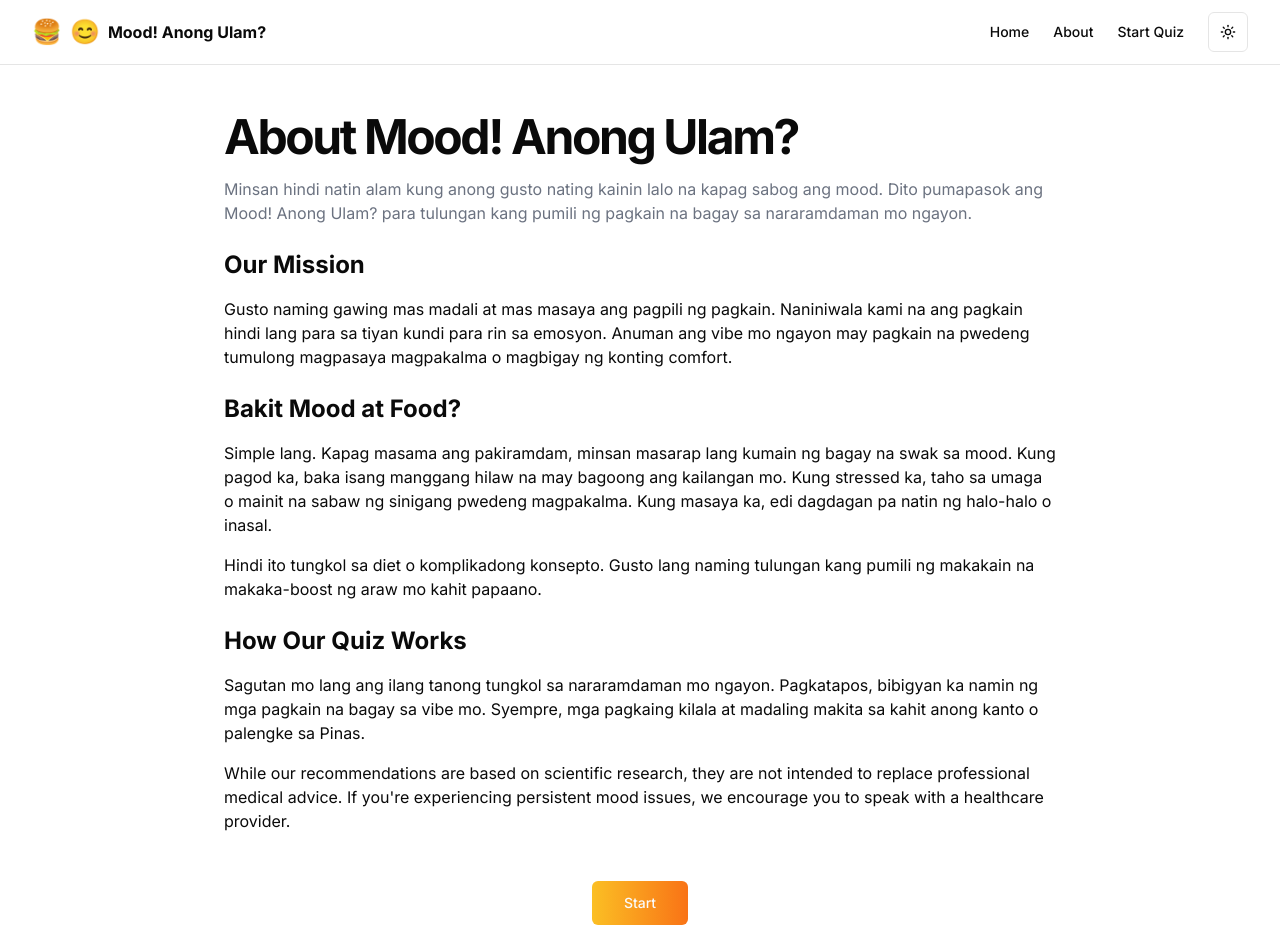
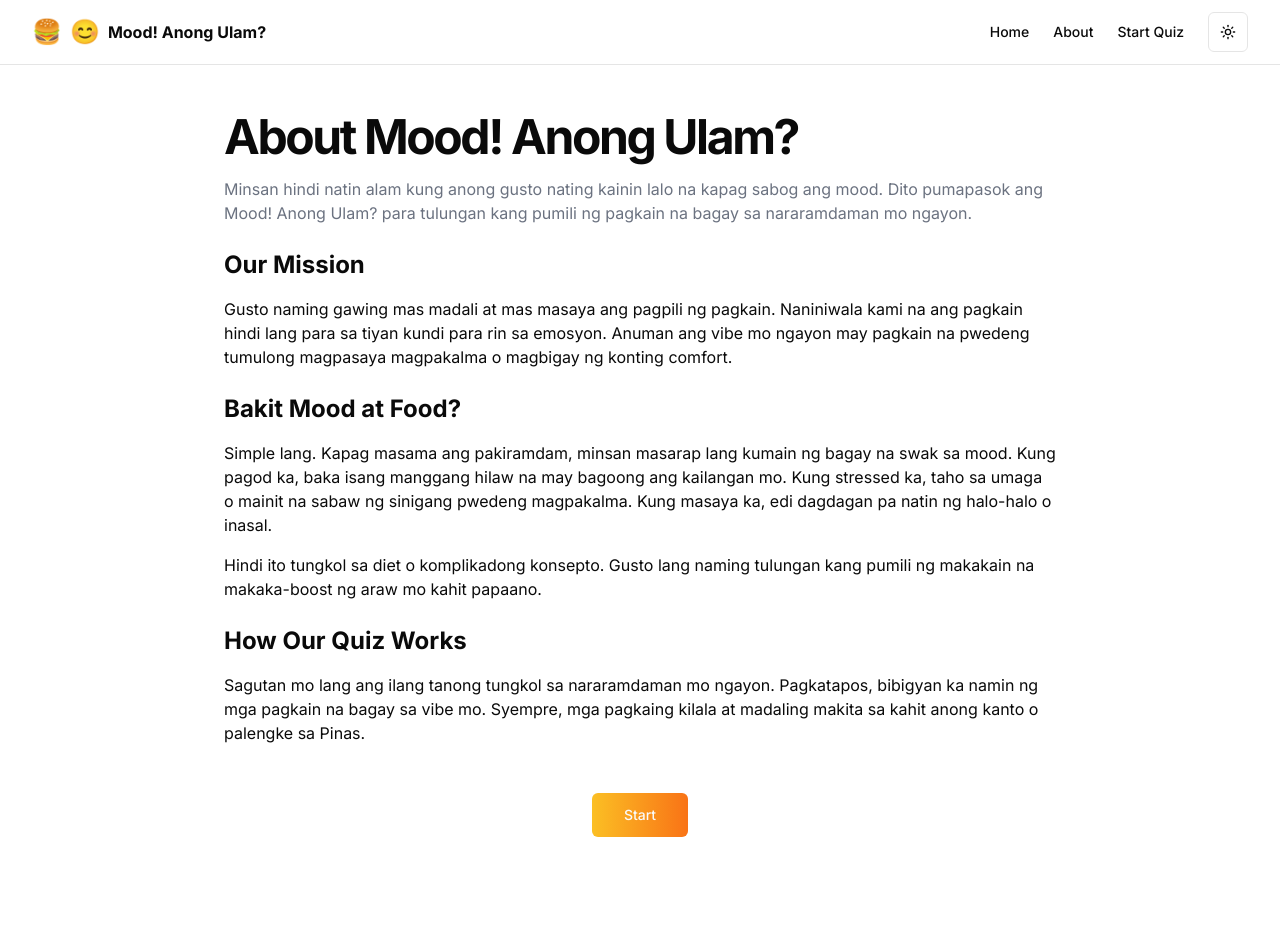
Before and after one commit to jaypeepeep/Mood-Anong-Ulam, a Next.js app: page /about in a window 1280 px wide. Shown: the top 952 px of the page. After the commit the page ends 885 px from the top, so only its background shows below. Built offline with nearby package versions, Linux system fonts and the light colour scheme.

Commit message:
Feat: Update about page

```diff
--- a/app/about/page.tsx
+++ b/app/about/page.tsx
@@ -34,11 +34,6 @@ export default function About() {
           <p>
             Sagutan mo lang ang ilang tanong tungkol sa nararamdaman mo ngayon. Pagkatapos, bibigyan ka namin ng mga pagkain na bagay sa vibe mo. Syempre, mga pagkaing kilala at madaling makita sa kahit anong kanto o palengke sa Pinas.
           </p>
-          <p>
-            While our recommendations are based on scientific research, they are not intended to replace professional
-            medical advice. If you're experiencing persistent mood issues, we encourage you to speak with a healthcare
-            provider.
-          </p>
         </div>
 
         <div className="flex justify-center pt-6">
```
